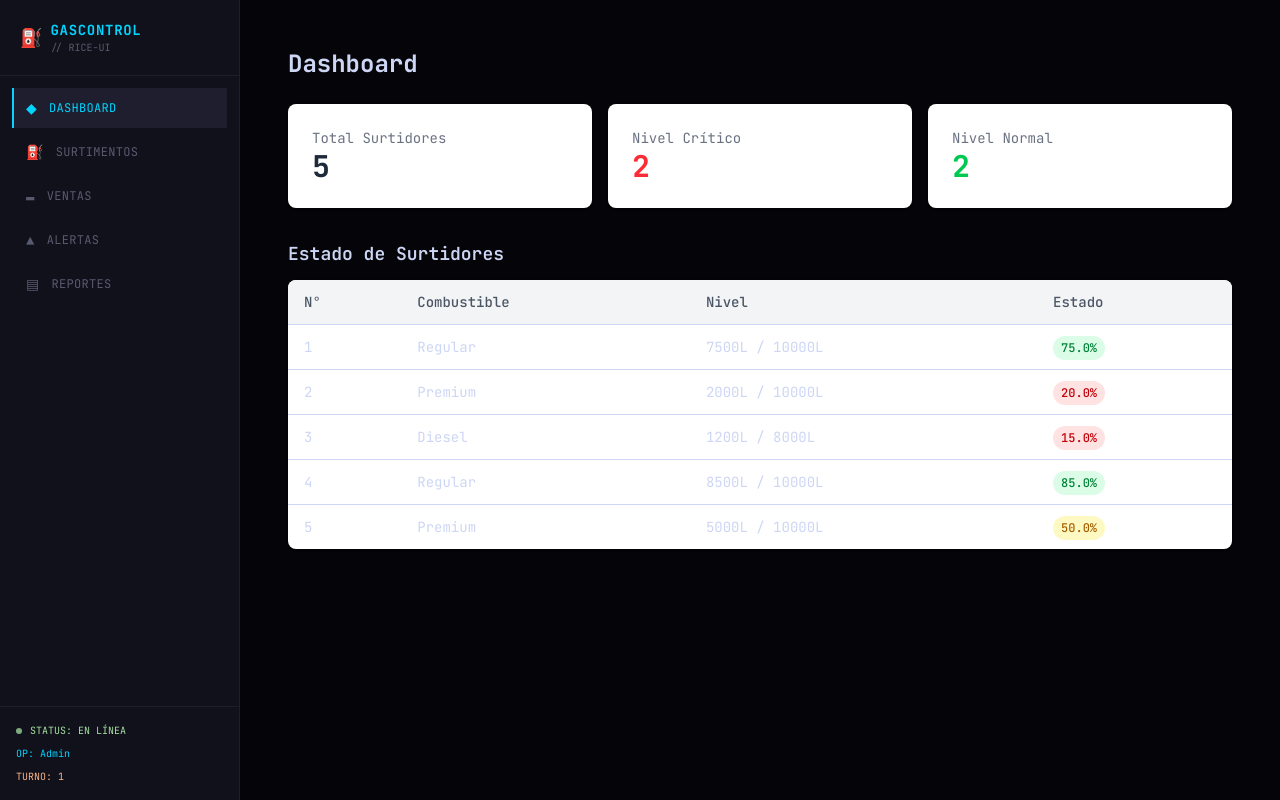
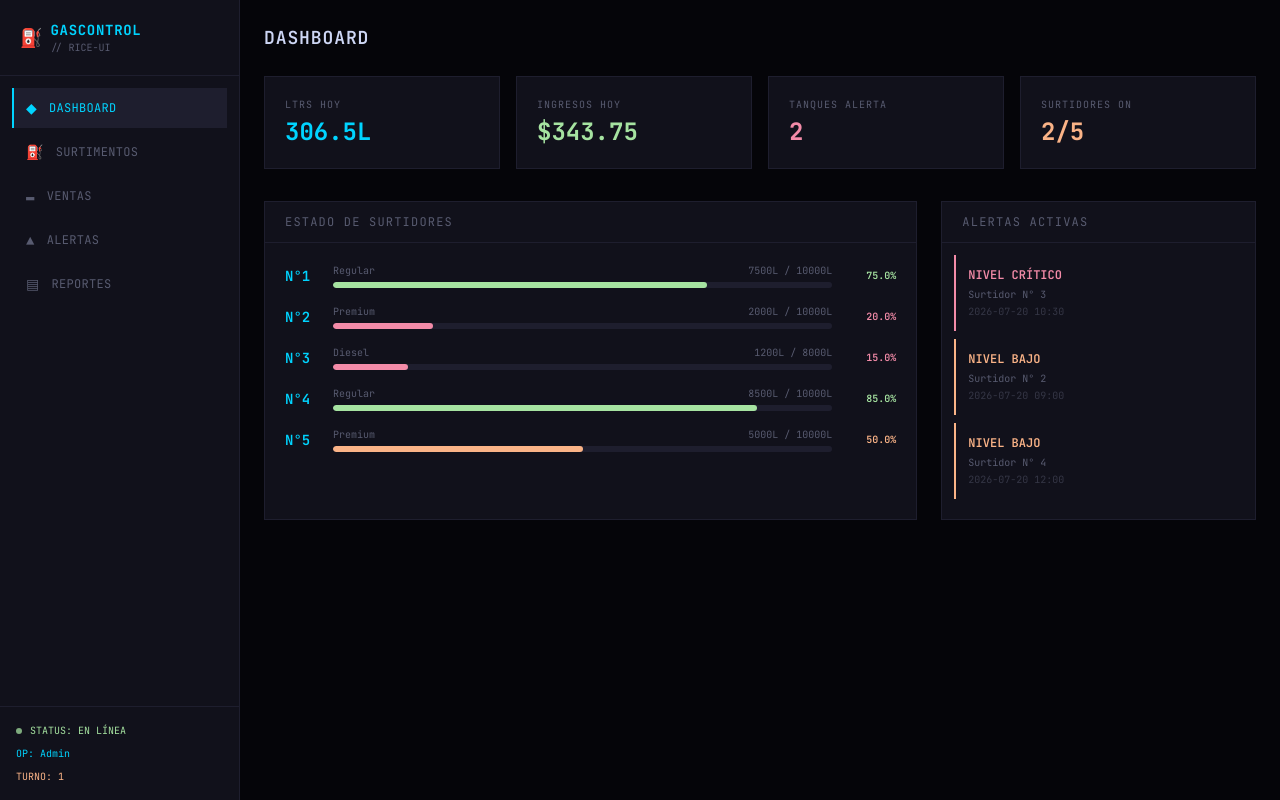
Before and after one commit to DogmaG04/ProyectoFinal-PrograIV, a React app in the folder app/frontend/: page / in a window 1280 px wide. Built offline with nearby package versions, Linux system fonts and the light colour scheme; the HTML template or start-up script is replaced by a standard one.

Commit message:
refactor(frontend): rewrite all views with dark theme aesthetic

```diff
--- a/app/frontend/src/views/Alertas.jsx
+++ b/app/frontend/src/views/Alertas.jsx
@@ -1,10 +1,10 @@
 import { mockAlertas } from '../services/mockData'
 
 const tipoLabels = {
-  nivel_bajo: 'Nivel Bajo',
-  nivel_critico: 'Nivel Crítico',
-  mantenimiento: 'Mantenimiento',
-  fuga: 'Fuga Detectada',
+  nivel_bajo: 'NIVEL BAJO',
+  nivel_critico: 'NIVEL CRÍTICO',
+  mantenimiento: 'MANTENIMIENTO',
+  fuga: 'FUGA DETECTADA',
 }
 
 export default function Alertas() {
@@ -12,47 +12,77 @@ export default function Alertas() {
   const resueltas = mockAlertas.filter(a => a.estado === 'resuelta')
 
   return (
-    <div className="p-6">
-      <h1 className="text-2xl font-bold mb-6">Panel de Alertas</h1>
+    <div>
+      <h1 className="text-text text-lg font-semibold mb-6 uppercase tracking-wider">Panel de Alertas</h1>
 
       <div className="grid grid-cols-1 md:grid-cols-2 gap-4 mb-6">
-        <div className="bg-white rounded-lg shadow p-6">
-          <p className="text-gray-500 text-sm">Alertas Activas</p>
-          <p className="text-3xl font-bold text-red-500">{activas.length}</p>
+        <div className="bg-panel border border-border p-5">
+          <p className="text-subtext text-[10px] uppercase tracking-widest mb-1">Activas</p>
+          <p className="text-red text-2xl font-bold">{activas.length}</p>
         </div>
-        <div className="bg-white rounded-lg shadow p-6">
-          <p className="text-gray-500 text-sm">Alertas Resueltas</p>
-          <p className="text-3xl font-bold text-green-500">{resueltas.length}</p>
+        <div className="bg-panel border border-border p-5">
+          <p className="text-subtext text-[10px] uppercase tracking-widest mb-1">Resueltas</p>
+          <p className="text-mint text-2xl font-bold">{resueltas.length}</p>
         </div>
       </div>
 
-      <div className="space-y-3">
-        {mockAlertas.map(a => (
+      <div className="bg-panel border border-border mb-6">
+        <div className="px-5 py-3 border-b border-border">
+          <h2 className="text-subtext text-xs uppercase tracking-widest">Alertas Activas</h2>
+        </div>
+        <div className="p-3">
+          {activas.map(a => (
             <div
               key={a.id}
-            className={`bg-white rounded-lg shadow p-4 border-l-4 ${
-              a.estado === 'activa'
-                ? a.tipo === 'nivel_critico' || a.tipo === 'fuga'
-                  ? 'border-red-500'
-                  : 'border-yellow-500'
-                : 'border-green-500'
+              className={`p-4 mb-2 border-l-2 ${
+                a.tipo === 'nivel_critico' || a.tipo === 'fuga' ? 'border-red' : 'border-amber'
               }`}
             >
               <div className="flex justify-between items-start">
                 <div>
-                <h3 className="font-semibold">{tipoLabels[a.tipo] || a.tipo}</h3>
-                <p className="text-gray-500 text-sm">Surtidor N° {a.surtidor_id}</p>
-                <p className="text-gray-400 text-xs mt-1">{a.fecha}</p>
+                  <p className={`text-xs font-semibold ${
+                    a.tipo === 'nivel_critico' || a.tipo === 'fuga' ? 'text-red' : 'text-amber'
+                  }`}>
+                    {tipoLabels[a.tipo]}
+                  </p>
+                  <p className="text-subtext text-[10px] mt-1">Surtidor N° {a.surtidor_id}</p>
+                  <p className="text-subtext text-[10px] opacity-50 mt-0.5">{a.fecha}</p>
                 </div>
-              <span className={`px-2 py-1 rounded-full text-xs font-medium ${
-                a.estado === 'activa' ? 'bg-red-100 text-red-700' : 'bg-green-100 text-green-700'
-              }`}>
-                {a.estado === 'activa' ? 'Activa' : 'Resuelta'}
+                <span className="text-[10px] font-semibold text-red border border-red/30 px-2 py-1">
+                  ACTIVA
                 </span>
               </div>
             </div>
           ))}
         </div>
       </div>
+
+      <div className="bg-panel border border-border">
+        <div className="px-5 py-3 border-b border-border">
+          <h2 className="text-subtext text-xs uppercase tracking-widest">Resueltas</h2>
+        </div>
+        <div className="p-3">
+          {resueltas.map(a => (
+            <div
+              key={a.id}
+              className="p-4 mb-2 border-l-2 border-mint opacity-60"
+            >
+              <div className="flex justify-between items-start">
+                <div>
+                  <p className="text-xs font-semibold text-mint">
+                    {tipoLabels[a.tipo]}
+                  </p>
+                  <p className="text-subtext text-[10px] mt-1">Surtidor N° {a.surtidor_id}</p>
+                  <p className="text-subtext text-[10px] opacity-50 mt-0.5">{a.fecha}</p>
+                </div>
+                <span className="text-[10px] font-semibold text-mint border border-mint/30 px-2 py-1">
+                  RESUELTA
+                </span>
+              </div>
+            </div>
+          ))}
+        </div>
+      </div>
+    </div>
   )
 }
--- a/app/frontend/src/views/Dashboard.jsx
+++ b/app/frontend/src/views/Dashboard.jsx
@@ -1,59 +1,92 @@
-import { mockSurtidores } from '../services/mockData'
+import { mockSurtidores, mockAlertas } from '../services/mockData'
 
 export default function Dashboard() {
   const totalSurtidores = mockSurtidores.length
   const criticos = mockSurtidores.filter(s => s.estadoNivel === 'critico').length
   const normales = mockSurtidores.filter(s => s.estadoNivel === 'normal').length
+  const activas = mockAlertas.filter(a => a.estado === 'activa').length
 
   return (
-    <div className="p-6">
-      <h1 className="text-2xl font-bold mb-6">Dashboard</h1>
+    <div>
+      <h1 className="text-text text-lg font-semibold mb-6 uppercase tracking-wider">Dashboard</h1>
 
-      <div className="grid grid-cols-1 md:grid-cols-3 gap-4 mb-8">
-        <div className="bg-white rounded-lg shadow p-6">
-          <p className="text-gray-500 text-sm">Total Surtidores</p>
-          <p className="text-3xl font-bold text-gray-800">{totalSurtidores}</p>
+      <div className="grid grid-cols-1 md:grid-cols-2 lg:grid-cols-4 gap-4 mb-8">
+        <div className="bg-panel border border-border p-5">
+          <p className="text-subtext text-[10px] uppercase tracking-widest mb-1">Ltrs Hoy</p>
+          <p className="text-cyan text-2xl font-bold">306.5L</p>
         </div>
-        <div className="bg-white rounded-lg shadow p-6">
-          <p className="text-gray-500 text-sm">Nivel Crítico</p>
-          <p className="text-3xl font-bold text-red-500">{criticos}</p>
+        <div className="bg-panel border border-border p-5">
+          <p className="text-subtext text-[10px] uppercase tracking-widest mb-1">Ingresos Hoy</p>
+          <p className="text-mint text-2xl font-bold">$343.75</p>
         </div>
-        <div className="bg-white rounded-lg shadow p-6">
-          <p className="text-gray-500 text-sm">Nivel Normal</p>
-          <p className="text-3xl font-bold text-green-500">{normales}</p>
+        <div className="bg-panel border border-border p-5">
+          <p className="text-subtext text-[10px] uppercase tracking-widest mb-1">Tanques Alerta</p>
+          <p className="text-red text-2xl font-bold">{criticos}</p>
+        </div>
+        <div className="bg-panel border border-border p-5">
+          <p className="text-subtext text-[10px] uppercase tracking-widest mb-1">Surtidores ON</p>
+          <p className="text-amber text-2xl font-bold">{normales}/{totalSurtidores}</p>
         </div>
       </div>
 
-      <h2 className="text-lg font-semibold mb-3">Estado de Surtidores</h2>
-      <div className="bg-white rounded-lg shadow overflow-hidden">
-        <table className="w-full text-left">
-          <thead className="bg-gray-100">
-            <tr>
-              <th className="px-4 py-3 text-sm font-medium text-gray-600">N°</th>
-              <th className="px-4 py-3 text-sm font-medium text-gray-600">Combustible</th>
-              <th className="px-4 py-3 text-sm font-medium text-gray-600">Nivel</th>
-              <th className="px-4 py-3 text-sm font-medium text-gray-600">Estado</th>
-            </tr>
-          </thead>
-          <tbody>
+      <div className="grid grid-cols-1 lg:grid-cols-3 gap-6">
+        <div className="lg:col-span-2 bg-panel border border-border">
+          <div className="px-5 py-3 border-b border-border">
+            <h2 className="text-subtext text-xs uppercase tracking-widest">Estado de Surtidores</h2>
+          </div>
+          <div className="p-5 space-y-4">
             {mockSurtidores.map(s => (
-              <tr key={s.id} className="border-t">
-                <td className="px-4 py-3 text-sm">{s.numero}</td>
-                <td className="px-4 py-3 text-sm">{s.combustible}</td>
-                <td className="px-4 py-3 text-sm">{s.nivel}L / {s.capacidad}L</td>
-                <td className="px-4 py-3 text-sm">
-                  <span className={`px-2 py-1 rounded-full text-xs font-medium ${
-                    s.estadoNivel === 'critico' ? 'bg-red-100 text-red-700' :
-                    s.estadoNivel === 'bajo' ? 'bg-yellow-100 text-yellow-700' :
-                    'bg-green-100 text-green-700'
-                  }`}>
-                    {s.porcentajeNivel}%
-                  </span>
-                </td>
-              </tr>
+              <div key={s.id} className="flex items-center gap-4">
+                <span className="text-cyan text-sm font-semibold w-8">N°{s.numero}</span>
+                <div className="flex-1">
+                  <div className="flex justify-between text-[10px] text-subtext mb-1">
+                    <span>{s.combustible}</span>
+                    <span>{s.nivel}L / {s.capacidad}L</span>
+                  </div>
+                  <div className="w-full bg-border h-1.5 rounded-full overflow-hidden">
+                    <div
+                      className={`h-full rounded-full ${
+                        s.estadoNivel === 'critico' ? 'bg-red' :
+                        s.estadoNivel === 'bajo' ? 'bg-amber' : 'bg-mint'
+                      }`}
+                      style={{ width: `${s.porcentajeNivel}%` }}
+                    />
+                  </div>
+                </div>
+                <span className={`text-[10px] font-semibold w-12 text-right ${
+                  s.estadoNivel === 'critico' ? 'text-red' :
+                  s.estadoNivel === 'bajo' ? 'text-amber' : 'text-mint'
+                }`}>
+                  {s.porcentajeNivel}%
+                </span>
+              </div>
             ))}
-          </tbody>
-        </table>
+          </div>
+        </div>
+
+        <div className="bg-panel border border-border">
+          <div className="px-5 py-3 border-b border-border">
+            <h2 className="text-subtext text-xs uppercase tracking-widest">Alertas Activas</h2>
+          </div>
+          <div className="p-3">
+            {mockAlertas.filter(a => a.estado === 'activa').map(a => (
+              <div
+                key={a.id}
+                className={`p-3 mb-2 border-l-2 ${
+                  a.tipo === 'nivel_critico' ? 'border-red' : 'border-amber'
+                }`}
+              >
+                <p className={`text-xs font-semibold ${
+                  a.tipo === 'nivel_critico' ? 'text-red' : 'text-amber'
+                }`}>
+                  {a.tipo === 'nivel_critico' ? 'NIVEL CRÍTICO' : 'NIVEL BAJO'}
+                </p>
+                <p className="text-subtext text-[10px] mt-1">Surtidor N° {a.surtidor_id}</p>
+                <p className="text-subtext text-[10px] opacity-50 mt-0.5">{a.fecha}</p>
+              </div>
+            ))}
+          </div>
+        </div>
       </div>
     </div>
   )
--- a/app/frontend/src/views/Surtidores.jsx
+++ b/app/frontend/src/views/Surtidores.jsx
@@ -2,45 +2,46 @@ import { mockSurtidores } from '../services/mockData'
 
 export default function Surtidores() {
   return (
-    <div className="p-6">
-      <h1 className="text-2xl font-bold mb-6">Gestión de Surtidores</h1>
+    <div>
+      <h1 className="text-text text-lg font-semibold mb-6 uppercase tracking-wider">Gestión de Surtidores</h1>
 
       <div className="grid grid-cols-1 md:grid-cols-2 lg:grid-cols-3 gap-4">
         {mockSurtidores.map(s => (
-          <div key={s.id} className="bg-white rounded-lg shadow p-6">
+          <div key={s.id} className="bg-panel border border-border p-5 hover:bg-panel-hover transition-colors">
             <div className="flex justify-between items-start mb-4">
               <div>
-                <h3 className="text-lg font-semibold">Surtidor N° {s.numero}</h3>
-                <p className="text-gray-500 text-sm">{s.combustible}</p>
+                <h3 className="text-cyan text-lg font-bold">N° {s.numero}</h3>
+                <p className="text-subtext text-[10px] uppercase tracking-wider mt-1">{s.combustible}</p>
               </div>
-              <span className={`px-2 py-1 rounded-full text-xs font-medium ${
-                s.estadoNivel === 'critico' ? 'bg-red-100 text-red-700' :
-                s.estadoNivel === 'bajo' ? 'bg-yellow-100 text-yellow-700' :
-                'bg-green-100 text-green-700'
+              <span className={`text-[10px] font-semibold px-2 py-1 ${
+                s.estadoNivel === 'critico' ? 'text-red border border-red/30' :
+                s.estadoNivel === 'bajo' ? 'text-amber border border-amber/30' :
+                'text-mint border border-mint/30'
               }`}>
-                {s.estadoNivel === 'critico' ? 'Crítico' :
-                 s.estadoNivel === 'bajo' ? 'Bajo' : 'Normal'}
+                {s.estadoNivel === 'critico' ? 'CRÍTICO' :
+                 s.estadoNivel === 'bajo' ? 'BAJO' : 'NORMAL'}
               </span>
             </div>
 
-            <div className="mb-2">
-              <div className="flex justify-between text-sm text-gray-600 mb-1">
-                <span>Nivel</span>
-                <span>{s.nivel}L / {s.capacidad}L</span>
-              </div>
-              <div className="w-full bg-gray-200 rounded-full h-3">
+            <div className="mb-3">
+              <div className="w-full bg-border h-2 rounded-full overflow-hidden">
                 <div
-                  className={`h-3 rounded-full ${
-                    s.estadoNivel === 'critico' ? 'bg-red-500' :
-                    s.estadoNivel === 'bajo' ? 'bg-yellow-500' :
-                    'bg-green-500'
+                  className={`h-full rounded-full ${
+                    s.estadoNivel === 'critico' ? 'bg-red' :
+                    s.estadoNivel === 'bajo' ? 'bg-amber' : 'bg-mint'
                   }`}
                   style={{ width: `${s.porcentajeNivel}%` }}
                 />
               </div>
             </div>
 
-            <p className="text-right text-sm text-gray-500 mt-1">{s.porcentajeNivel}%</p>
+            <div className="flex justify-between text-[10px] text-subtext">
+              <span>{s.nivel}L / {s.capacidad}L</span>
+              <span className={`font-semibold ${
+                s.estadoNivel === 'critico' ? 'text-red' :
+                s.estadoNivel === 'bajo' ? 'text-amber' : 'text-mint'
+              }`}>{s.porcentajeNivel}%</span>
+            </div>
           </div>
         ))}
       </div>
--- a/app/frontend/src/views/Ventas.jsx
+++ b/app/frontend/src/views/Ventas.jsx
@@ -5,45 +5,45 @@ export default function Ventas() {
   const litrosTotal = mockVentas.reduce((acc, v) => acc + v.litros, 0)
 
   return (
-    <div className="p-6">
-      <h1 className="text-2xl font-bold mb-6">Registro de Ventas</h1>
+    <div>
+      <h1 className="text-text text-lg font-semibold mb-6 uppercase tracking-wider">Registro de Ventas</h1>
 
       <div className="grid grid-cols-1 md:grid-cols-3 gap-4 mb-6">
-        <div className="bg-white rounded-lg shadow p-6">
-          <p className="text-gray-500 text-sm">Total Ventas</p>
-          <p className="text-3xl font-bold text-gray-800">{mockVentas.length}</p>
+        <div className="bg-panel border border-border p-5">
+          <p className="text-subtext text-[10px] uppercase tracking-widest mb-1">Transacciones</p>
+          <p className="text-cyan text-2xl font-bold">{mockVentas.length}</p>
         </div>
-        <div className="bg-white rounded-lg shadow p-6">
-          <p className="text-gray-500 text-sm">Litros Vendidos</p>
-          <p className="text-3xl font-bold text-blue-500">{litrosTotal.toFixed(1)}L</p>
+        <div className="bg-panel border border-border p-5">
+          <p className="text-subtext text-[10px] uppercase tracking-widest mb-1">Litros Hoy</p>
+          <p className="text-mint text-2xl font-bold">{litrosTotal.toFixed(1)}L</p>
         </div>
-        <div className="bg-white rounded-lg shadow p-6">
-          <p className="text-gray-500 text-sm">Monto Total</p>
-          <p className="text-3xl font-bold text-green-500">${totalGeneral.toFixed(2)}</p>
+        <div className="bg-panel border border-border p-5">
+          <p className="text-subtext text-[10px] uppercase tracking-widest mb-1">Monto Total</p>
+          <p className="text-mint text-2xl font-bold">${totalGeneral.toFixed(2)}</p>
         </div>
       </div>
 
-      <div className="bg-white rounded-lg shadow overflow-hidden">
+      <div className="bg-panel border border-border overflow-hidden">
         <table className="w-full text-left">
-          <thead className="bg-gray-100">
-            <tr>
-              <th className="px-4 py-3 text-sm font-medium text-gray-600">Fecha</th>
-              <th className="px-4 py-3 text-sm font-medium text-gray-600">Combustible</th>
-              <th className="px-4 py-3 text-sm font-medium text-gray-600">Litros</th>
-              <th className="px-4 py-3 text-sm font-medium text-gray-600">Precio/L</th>
-              <th className="px-4 py-3 text-sm font-medium text-gray-600">Total</th>
-              <th className="px-4 py-3 text-sm font-medium text-gray-600">Surtidor</th>
+          <thead>
+            <tr className="border-b border-cyan/30">
+              <th className="px-4 py-3 text-[10px] font-semibold text-subtext uppercase tracking-widest">Fecha</th>
+              <th className="px-4 py-3 text-[10px] font-semibold text-subtext uppercase tracking-widest">Surtidor</th>
+              <th className="px-4 py-3 text-[10px] font-semibold text-subtext uppercase tracking-widest">Tipo</th>
+              <th className="px-4 py-3 text-[10px] font-semibold text-subtext uppercase tracking-widest">Litros</th>
+              <th className="px-4 py-3 text-[10px] font-semibold text-subtext uppercase tracking-widest">Precio/L</th>
+              <th className="px-4 py-3 text-[10px] font-semibold text-subtext uppercase tracking-widest">Monto</th>
             </tr>
           </thead>
           <tbody>
             {mockVentas.map(v => (
-              <tr key={v.id} className="border-t">
-                <td className="px-4 py-3 text-sm">{v.fecha}</td>
-                <td className="px-4 py-3 text-sm">{v.combustible}</td>
-                <td className="px-4 py-3 text-sm">{v.litros}L</td>
-                <td className="px-4 py-3 text-sm">${v.precio.toFixed(2)}</td>
-                <td className="px-4 py-3 text-sm font-medium">${v.total.toFixed(2)}</td>
-                <td className="px-4 py-3 text-sm">N° {v.surtidor_id}</td>
+              <tr key={v.id} className="border-b border-border hover:bg-panel-hover transition-colors">
+                <td className="px-4 py-3 text-xs text-text">{v.fecha}</td>
+                <td className="px-4 py-3 text-xs text-cyan">N° {v.surtidor_id}</td>
+                <td className="px-4 py-3 text-xs text-subtext">{v.combustible}</td>
+                <td className="px-4 py-3 text-xs text-text">{v.litros}L</td>
+                <td className="px-4 py-3 text-xs text-subtext">${v.precio.toFixed(2)}</td>
+                <td className="px-4 py-3 text-xs text-mint font-semibold">${v.total.toFixed(2)}</td>
               </tr>
             ))}
           </tbody>
```
Also changed, not shown: app/frontend/src/views/Reportes.jsx (+54 -39 lines). Lines whose indentation alone changed are shown as unchanged.
